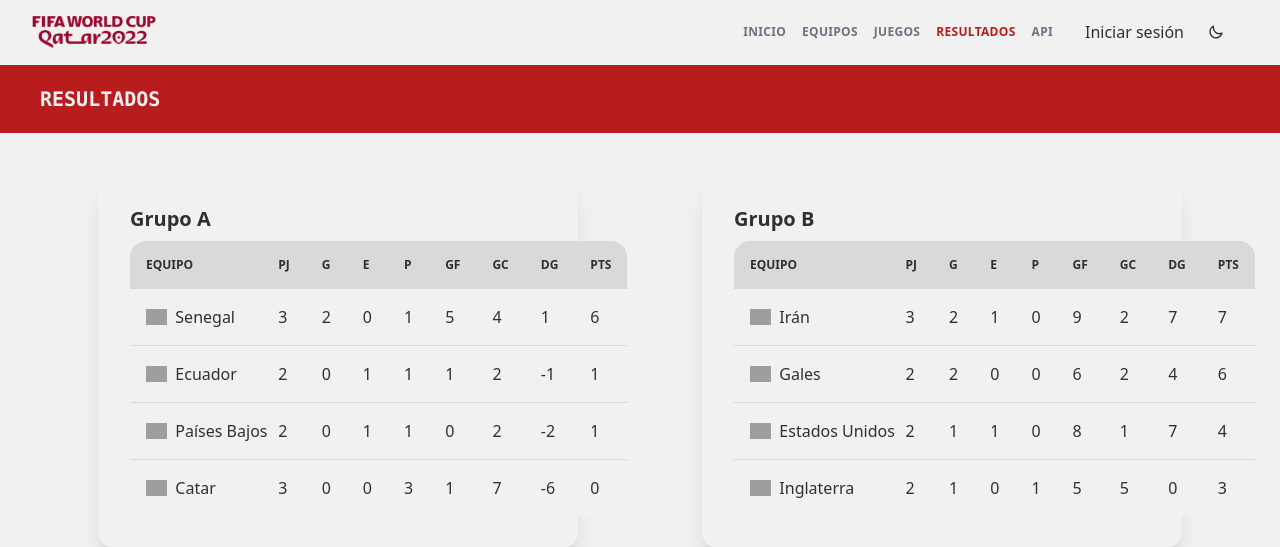
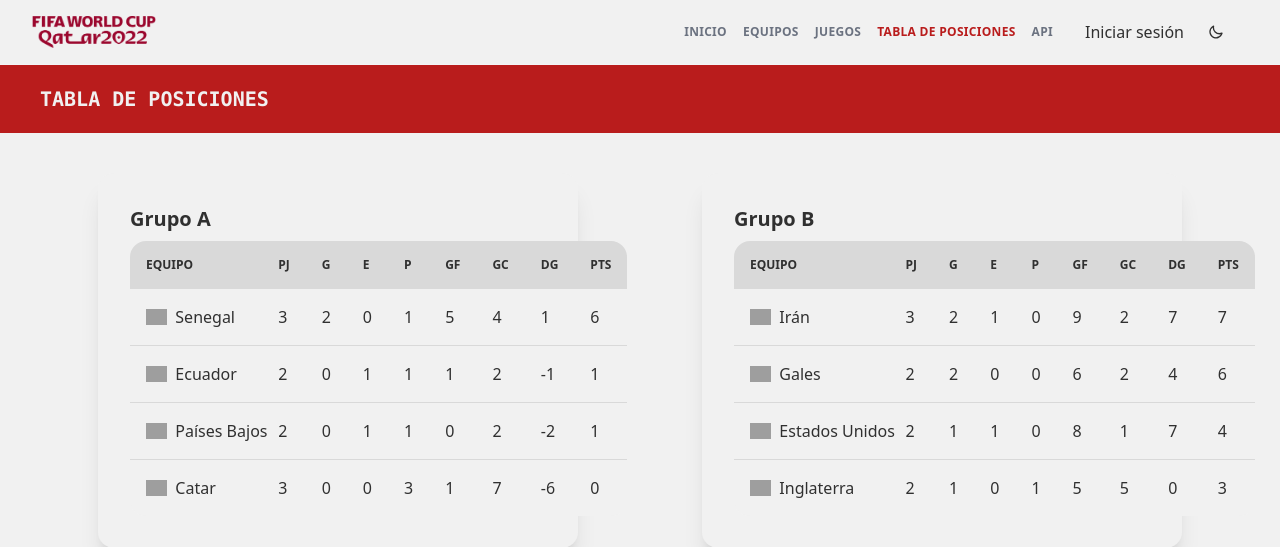
Before and after one commit to Susanelizabetth/mundial22, a PHP site: page /project-sem/results.php in a window 1280 px wide. Shown: the top 547 px of the page. Run offline with PHP 8.4, Linux system fonts and the light colour scheme; data comes from the database, SQL or seed files in the repository; style sheets or scripts are compiled from the project's sources; some libraries are stand-ins or nearby versions; grey boxes are pictures that could not be loaded.

Commit message:
change header api json

```diff
--- a/admin/games.php
+++ b/admin/games.php
@@ -35,7 +35,7 @@
     <tbody class="divide-y divide-gray-200">
       <?php
 
-      $sql = "SELECT t.name as 'team_name_a',t.logo as 'team_logo_a',t2.name as 'team_name_b',t2.logo as 'team_logo_b',g.gol_team_a,g.gol_team_b,g.datetime,g.id FROM `games` as g INNER JOIN teams as t on g.id_team_a=t.id INNER JOIN teams as t2 on g.id_team_b=t2.id;";
+      $sql = "SELECT t.name as 'team_name_a',t.logo as 'team_logo_a',t2.name as 'team_name_b',t2.logo as 'team_logo_b',g.gol_team_a,g.gol_team_b,g.datetime,g.id FROM `games` as g INNER JOIN teams as t on g.id_team_a=t.id INNER JOIN teams as t2 on g.id_team_b=t2.id ORDER BY datetime";
       $result = mysqli_query($conn, $sql);
       if (!$result) {
         echo "Error: " . $sql . "<br>" . mysqli_error($conn);
--- a/api/player.php
+++ b/api/player.php
@@ -1,5 +1,6 @@
 <?php
 require_once "../connection.php";
+header('Content-Type: application/json; charset=utf-8');
 $id = $_GET['id'];
 $sql = "SELECT t.name as 'team_name',p.id,t.logo,p.name,p.last_name,p.picture,pos.name as 'position' FROM `players` as p INNER JOIN teams as t ON p.id_team = t.id INNER JOIN positions as pos on p.position_id=pos.id WHERE p.id='$id'";
 $result = mysqli_query($conn, $sql);
--- a/api/teams.php
+++ b/api/teams.php
@@ -1,5 +1,6 @@
 <?php
 require_once "../connection.php";
+header('Content-Type: application/json; charset=utf-8');
 $sql = "SELECT g.name as 'group_name',t.id,t.name,t.gw,t.gd,t.gl,t.gf,t.gc,t.dg FROM `teams` as t INNER JOIN groups as g ON t.id_group = g.id ORDER BY group_name;";
 $result = mysqli_query($conn, $sql);
 $response = array();
--- a/header.php
+++ b/header.php
@@ -57,7 +57,7 @@
           </a>
 
           <a href="results.php" class="block h-16 border-b-4 border-transparent leading-[4rem] hover:border-current hover:text-red-700  <?= ($activePage == 'results') ? 'border-current text-red-700' : ''; ?>">
-            Resultados
+            Tabla de posiciones
           </a>
 
           <a href="api.php" class="block h-16 border-b-4 border-transparent leading-[4rem] hover:border-current hover:text-red-700 <?= ($activePage == 'api') ? 'border-current text-red-700' : ''; ?>">
--- a/results.php
+++ b/results.php
@@ -4,7 +4,7 @@
 require_once "header.php";
 ?>
 <div class="bg-red-700 py-5 px-10">
-  <h1 class="text-base-100 font-semibold font-mono text-xl uppercase">Resultados</h1>
+  <h1 class="text-base-100 font-semibold font-mono text-xl uppercase">Tabla de posiciones</h1>
 </div>
 <div class="p-10">
 
```
